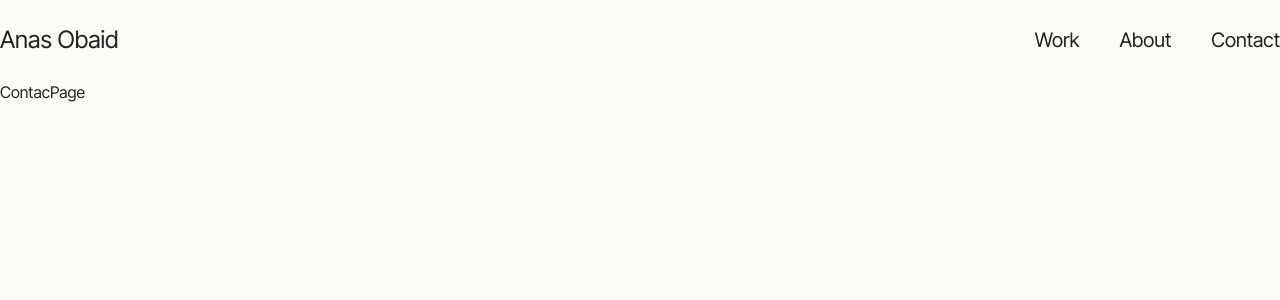
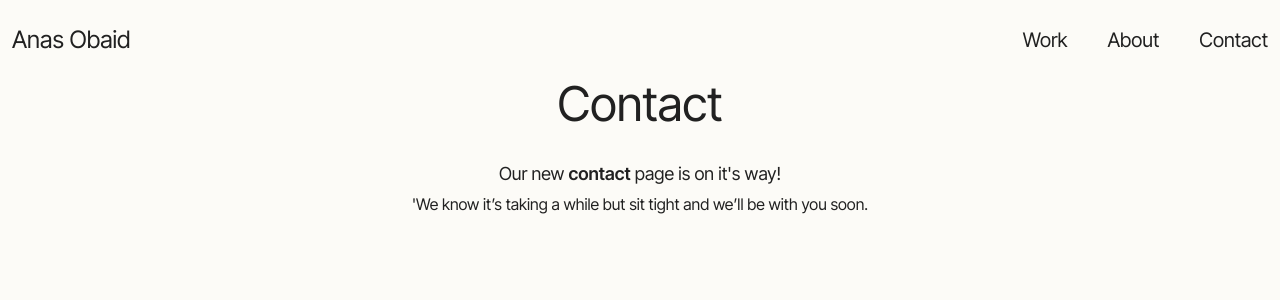
Before and after one commit to TheAnasObaid/theanasobaid.github.io, a React (Vite) app: page /contact in a window 1280 px wide. Shown: the top 300 px of the page. Built offline with nearby package versions, Linux system fonts and the light colour scheme.

Commit message:
Add necessary info about pages to provide better user experience

```diff
--- a/src/components/Navbar.tsx
+++ b/src/components/Navbar.tsx
@@ -10,11 +10,9 @@ const Navbar = () => {
   return (
     <nav className="flex justify-between my-6 flex-wrap">
       <div className="container mx-auto flex justify-between items-center">
-        <div>
-          <Link to="/" className="text-2xl">
-            Anas Obaid
-          </Link>
-        </div>
+        <Link to="/" className="text-2xl">
+          Anas Obaid
+        </Link>
         <div className="hidden md:flex space-x-6">
           <ul className="flex gap-10 items-center">
             <li>
--- a/src/pages/AboutPage.tsx
+++ b/src/pages/AboutPage.tsx
@@ -1,5 +1,16 @@
 const AboutPage = () => {
-  return <div>AboutPage</div>;
+  return (
+    <div className="w-full flex flex-col justify-center items-center">
+      <h1 className="text-5xl">About</h1>
+      <h2 className="mt-8 text-lg">
+        Our new <span className="font-semibold">about</span> page is on it's
+        way!
+      </h2>
+      <p className="mt-1 tracking-wider">
+        We know it’s taking a while but sit tight and we’ll be with you soon.
+      </p>
+    </div>
+  );
 };
 
 export default AboutPage;
--- a/src/pages/ContacPage.tsx
+++ b/src/pages/ContacPage.tsx
@@ -1,5 +1,16 @@
 const ContacPage = () => {
-  return <div>ContacPage</div>;
+  return (
+    <div className="w-full flex flex-col justify-center items-center">
+      <h1 className="text-5xl">Contact</h1>
+      <h2 className="mt-8 text-lg">
+        Our new <span className="font-semibold">contact</span> page is on it's
+        way!
+      </h2>
+      <p className="mt-1">
+        'We know it’s taking a while but sit tight and we’ll be with you soon.
+      </p>
+    </div>
+  );
 };
 
 export default ContacPage;
--- a/src/pages/ErrorPage.tsx
+++ b/src/pages/ErrorPage.tsx
@@ -1,5 +1,18 @@
+import { Link } from "react-router-dom";
+
 const ErrorPage = () => {
-  return <div>ErrorPage</div>;
+  return (
+    <div className="w-full flex flex-col justify-center items-center mt-10">
+      <h1 className="text-5xl">Error</h1>
+      <p className="my-3">This page doesn't exist at the moment</p>
+      <div>
+        Go back to{" "}
+        <span className="font-semibold underline">
+          <Link to="/">Home</Link>
+        </span>
+      </div>
+    </div>
+  );
 };
 
 export default ErrorPage;
--- a/src/pages/Root.tsx
+++ b/src/pages/Root.tsx
@@ -3,7 +3,7 @@ import Navbar from "../components/Navbar";
 
 const Root = () => {
   return (
-    <div className="max-w-screen-xl mx-auto">
+    <div className="px-3 max-w-screen-xl mx-auto">
       <Navbar />
       <Outlet />
     </div>
--- a/src/pages/WorkPage.tsx
+++ b/src/pages/WorkPage.tsx
@@ -1,5 +1,15 @@
 const WorkPage = () => {
-  return <div>WorkPage</div>;
+  return (
+    <div className="w-full flex flex-col justify-center items-center">
+      <h1 className="text-5xl">Work</h1>
+      <h2 className="mt-8 text-lg">
+        Our new <span className="font-semibold">work</span> page is on it's way!
+      </h2>
+      <p className="mt-1 tracking-wider">
+        We know it’s taking a while but sit tight and we’ll be with you soon.
+      </p>
+    </div>
+  );
 };
 
 export default WorkPage;
```
